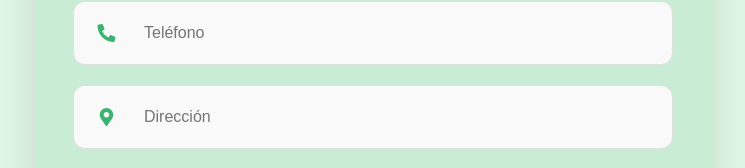
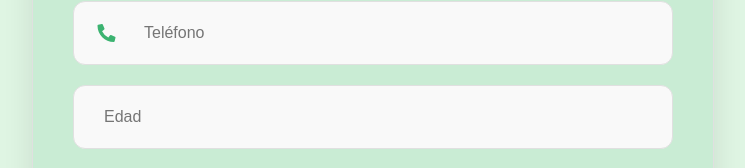
Before and after one commit to gina09060/mi-app-frontend, a React (Create React App) app: page /registro in a window 1280 px wide. Shown: the part 622-790 px from the top of the page, without its empty margins (267-1012 px from the left). Built offline with nearby package versions, Linux system fonts and the light colour scheme.

Commit message:
Update Register.js

```diff
--- a/src/pages/Register.js
+++ b/src/pages/Register.js
@@ -324,7 +324,14 @@ function Register() {
             style={styles.input}
           />
         </div>
-
+        <div style={styles.inputGroup}>
+          <input
+            name="age"
+            placeholder="Edad"
+            onChange={handleChange}
+            style={styles.input}
+          />
+        </div>
         <div style={styles.inputGroup}>
           <FaMapMarkerAlt style={styles.icon} />
           <input
```
